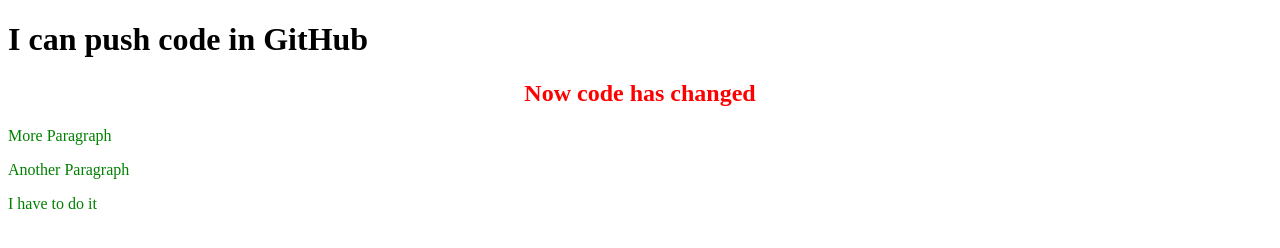
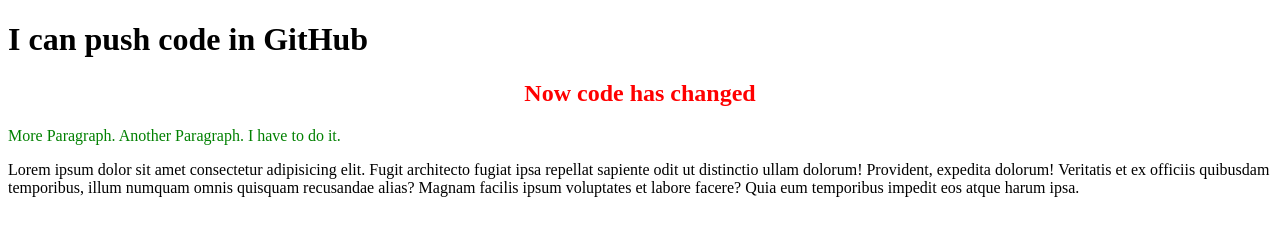
Before and after one commit to aminulislamolin22/my-third-repo, a plain HTML site: page index.html in a window 1280 px wide. Drawn offline with Linux system fonts and the light colour scheme.

Commit message:
paragraph added

```diff
--- a/index.html
+++ b/index.html
@@ -10,8 +10,7 @@
 <body>
     <h1>I can push code in GitHub</h1>
     <h2>Now code has changed</h2>
-    <p>More Paragraph</p>
-    <p>Another Paragraph</p>
-    <p>I have to do it</p>
+    <p>More Paragraph. Another Paragraph. I have to do it.</p>
+    Lorem ipsum dolor sit amet consectetur adipisicing elit. Fugit architecto fugiat ipsa repellat sapiente odit ut distinctio ullam dolorum! Provident, expedita dolorum! Veritatis et ex officiis quibusdam temporibus, illum numquam omnis quisquam recusandae alias? Magnam facilis ipsum voluptates et labore facere? Quia eum temporibus impedit eos atque harum ipsa.</p>
 </body>
 </html>
```
